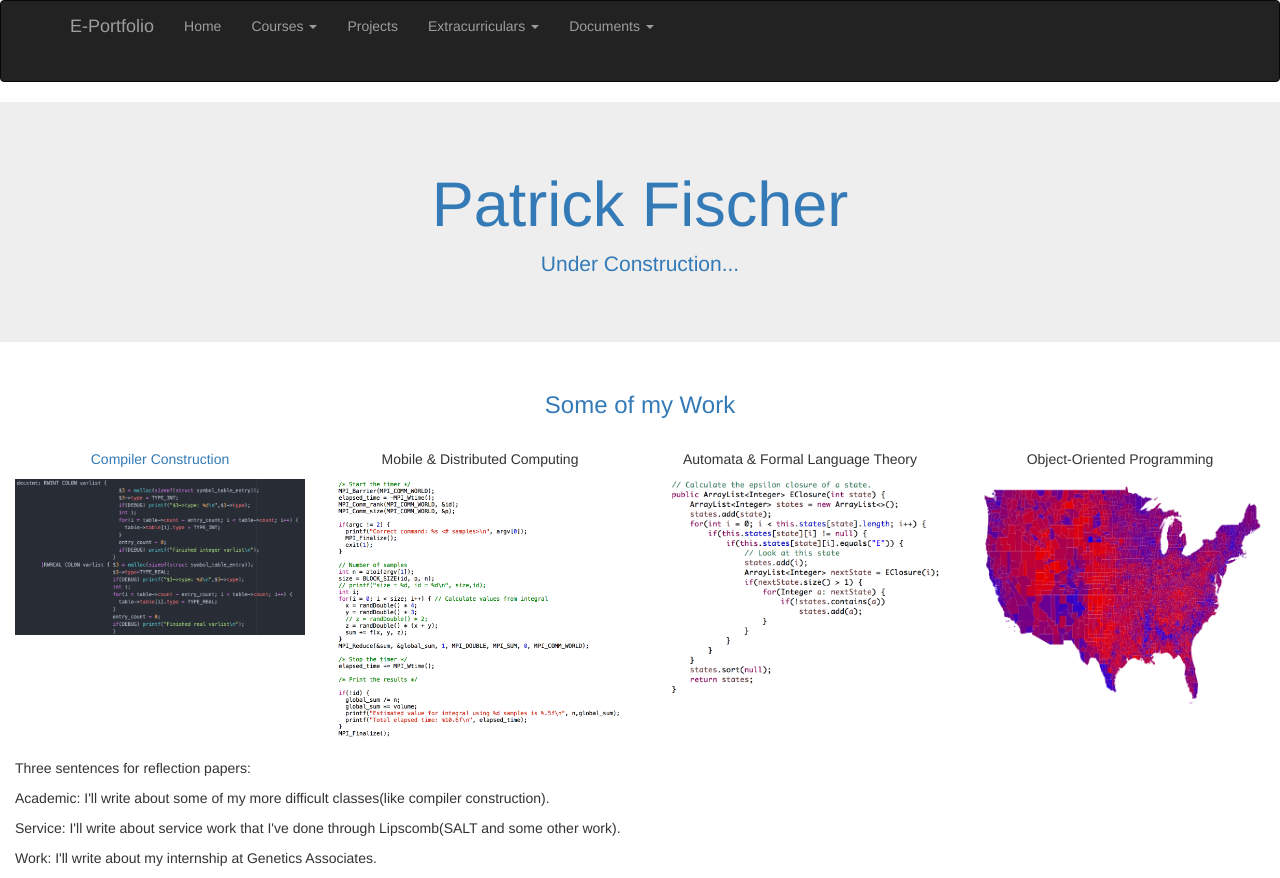
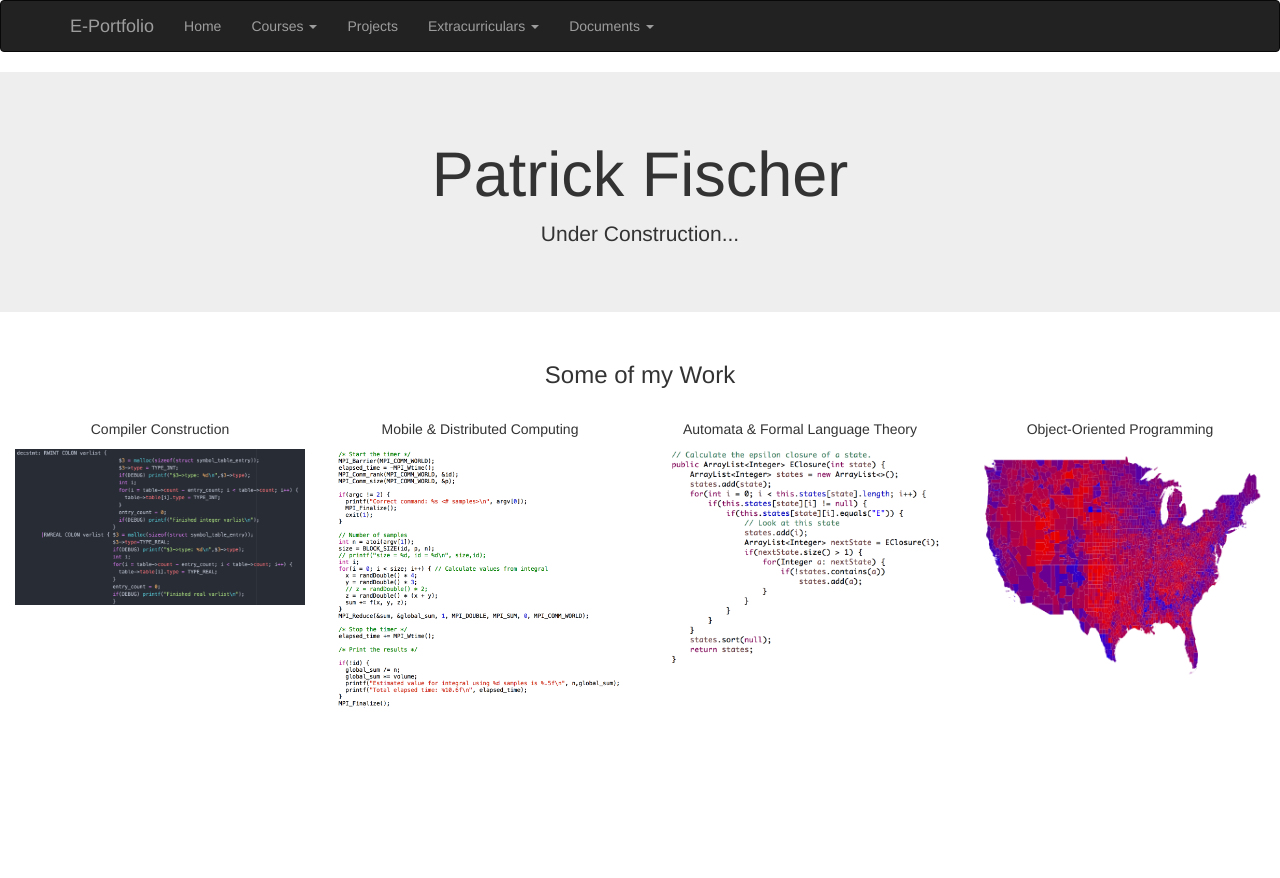
Before and after one commit to PatrickFis/E-Portfolio, a PHP site: page /home.php in a window 1280 px wide. After the commit the page ends 708 px from the top, so only its background shows below. Run offline with PHP 8.4, Linux system fonts and the light colour scheme.

Commit message:
Debugging

```diff
--- a/home.php
+++ b/home.php
@@ -42,12 +42,12 @@
         </div>
       </div>
     </div><br>
-    <div class="container-fluid">
+    <!-- <div class="container-fluid">
       <p>Three sentences for reflection papers:</p>
       <p>Academic: I'll write about some of my more difficult classes(like compiler construction).</p>
       <p>Service: I'll write about service work that I've done through Lipscomb(SALT and some other work).</p>
       <p>Work: I'll write about my internship at Genetics Associates.</p>
     </div>
-  </div>
+  </div> -->
 </body>
 </html>
--- a/navbar.php
+++ b/navbar.php
@@ -40,7 +40,7 @@
               <li><a href="/docs/Resume.pdf">Resume</a></li>
               <li><a href="/docs/AcademicReflectionRevised.docx">Education Reflection</a></li>
               <li><a href="/docs/ServiceReflectionOutline.docx">Service Outline</a></li>
-              <li><a href="/docs/WorkReflection.docx">Work Reflection<a></li>
+              <li><a href="/docs/WorkReflection.docx">Work Reflection</a></li>
             </ul>
           </li>
         </ul>
```
